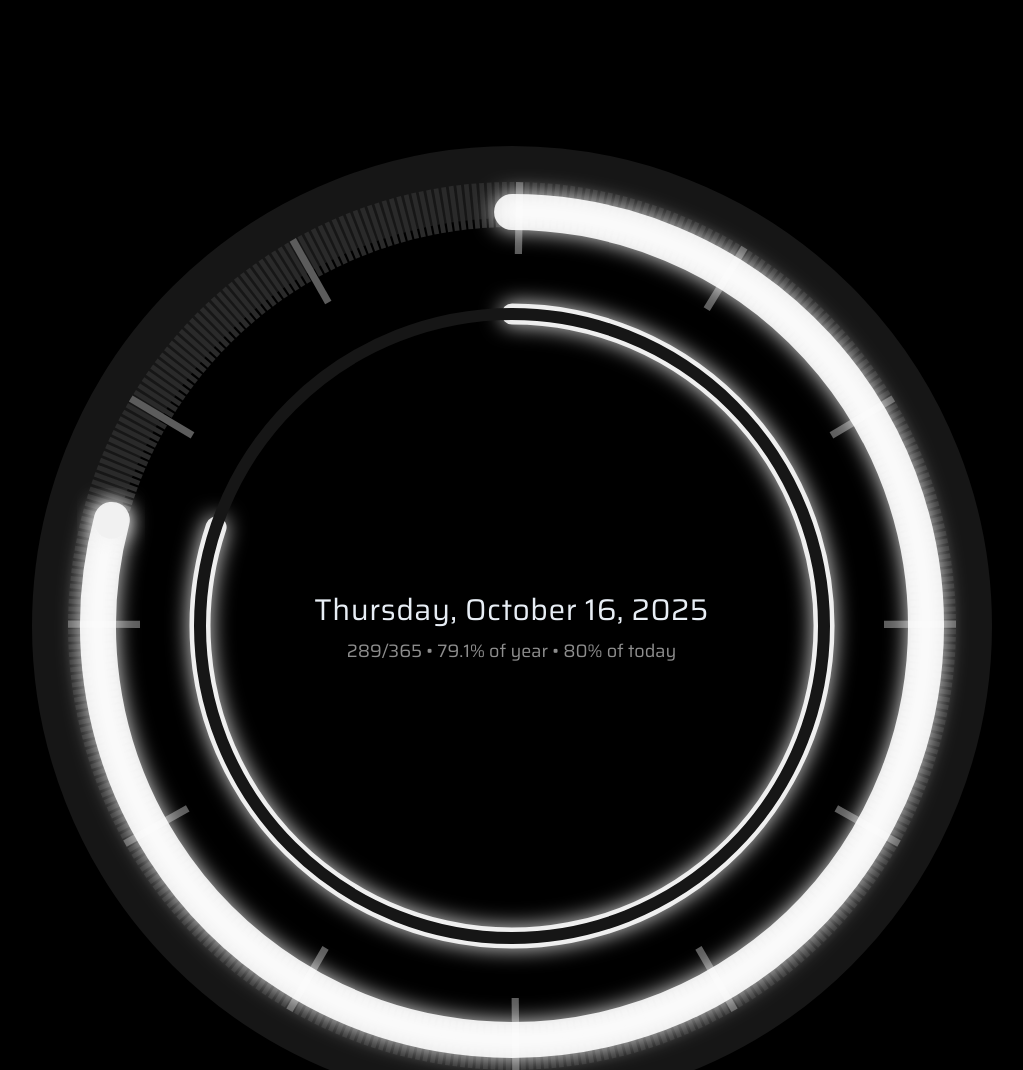
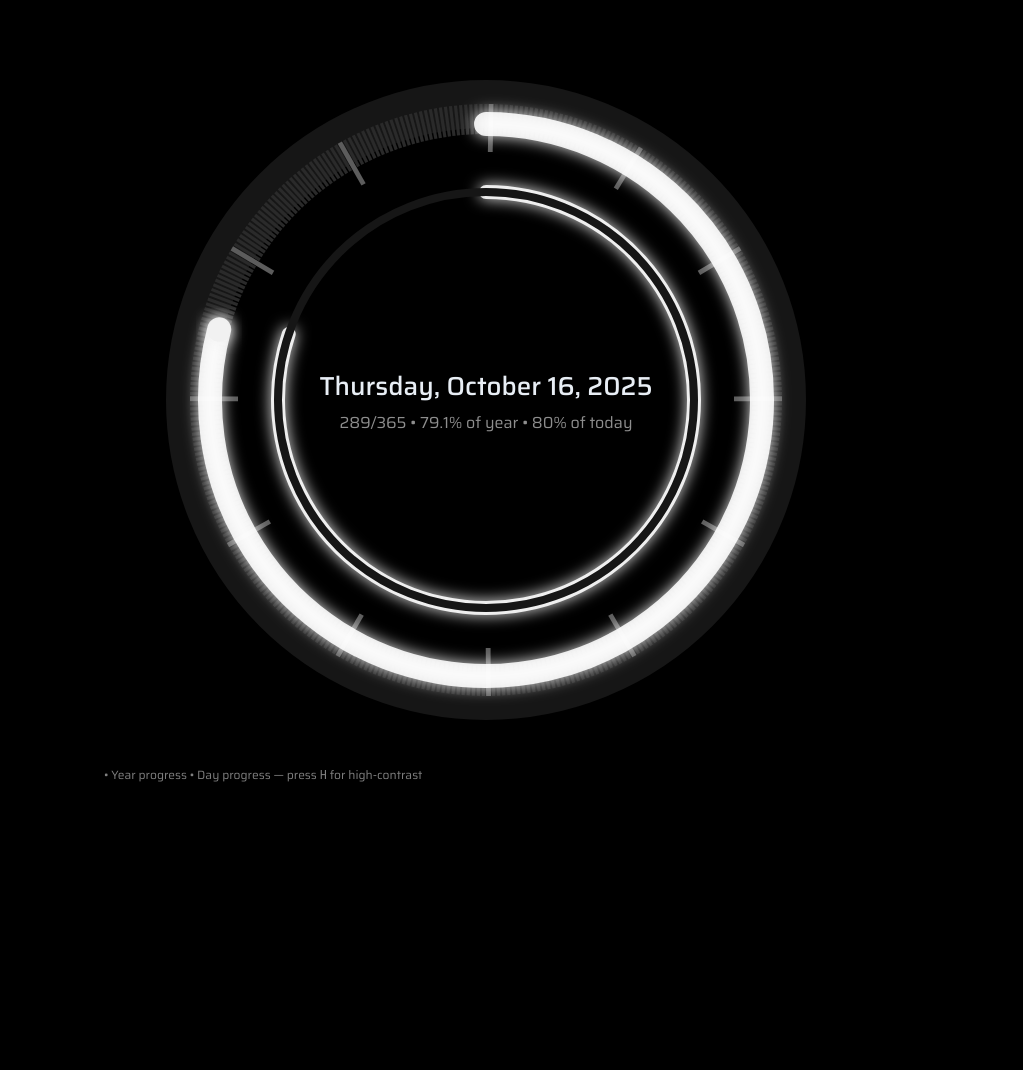
Before and after one commit to OPULENT-HARDWARE/Calendar-A, a plain HTML site: page index.html in a window 1280 px wide. Shown: the top 1070 px of the page, without its empty margins (154-1177 px from the left). After the commit the page ends 800 px from the top, so only its background shows below. Drawn offline with Linux system fonts and the light colour scheme.

Commit message:
Update index.html

```diff
--- a/index.html
+++ b/index.html
@@ -3,61 +3,77 @@
 <head>
 <meta charset="utf-8" />
 <meta name="viewport" content="width=device-width, initial-scale=1" />
-<title>Calendar Ring — Pure Black</title>
+<title>Calendar Ring — Adaptive</title>
 <style>
   @import url('https://fonts.googleapis.com/css2?family=Saira:wght@400;500;600&display=swap');
 
   :root{
     --bg: #000000;
-    --ring-base: #161616;          /* base ring color */
-    --ring-tick: #2a2a2a;          /* minor ticks */
-    --ring-tick-strong: #5c5c5c;   /* stronger ticks at month starts */
-    --progress: rgba(255,255,255,0.88);  /* year progress (subtle white glow) */
-    --today: #f1f1f1;              /* today marker */
-    --day-progress: rgba(255,255,255,0.88); /* within-today progress (subtle white glow) */
-    --text: #e8eef5;               /* primary text */
-    --muted: #8e8e8e;              /* secondary text (monochrome gray) */
+    --ring-base: #161616;
+    --ring-tick: #2a2a2a;
+    --ring-tick-strong: #5c5c5c;
+    --progress: rgba(255,255,255,0.88);
+    --today: #f1f1f1;
+    --day-progress: rgba(255,255,255,0.88);
+    --text: #e8eef5;
+    --muted: #8e8e8e;
+    --shadow: rgba(0,0,0,0.55);
   }
 
-  html, body{
-    margin:0; padding:0; background:var(--bg); color:var(--text);
-    font-family: 'Saira', Inter, ui-sans-serif, system-ui, Segoe UI, Roboto, Helvetica, Arial, Apple Color Emoji, Segoe UI Emoji;
-    overflow:hidden; /* prevent any stray scrollbars from glow/ticks */
+  html, body {
+    margin: 0;
+    padding: 0;
+    background: var(--bg);
+    color: var(--text);
+    font-family: 'Saira', ui-sans-serif, system-ui;
+    height: 100%;
+    width: 100%;
+    overflow: hidden;
+    display: flex;
+    justify-content: center;
+    align-items: center;
   }
 
-  .wrap{
-    width:100%;
-    display:grid;
-    place-items:center;
-    padding:clamp(12px, 2vw, 28px);
+  /* ADAPTIVE CENTERED RING FIX */
+  .wrap {
+    width: 100vmin;
+    height: 100vmin;
+    display: grid;
+    place-items: center;
   }
 
-  .card{
-    width:100%;
-    max-width:1200px;
-    aspect-ratio:1/1;
-    position:relative;
-    border-radius:24px;
-    background:#000;            /* pure black background */
-    border:none;
-    box-shadow:none;
-    overflow:hidden;
+  .card {
+    position: relative;
+    width: 100%;
+    height: 100%;
+    background: #000;
+    border-radius: 24px;
   }
 
-  svg{ width:100%; height:100%; display:block; }
+  svg { width: 100%; height: 100%; display: block; }
 
-  .center-text{
-    position:absolute; inset:0; display:grid; place-items:center; text-align:center; padding:16px;
-  }
-  .date-big{ font-size: clamp(18px, 3vw, 30px); letter-spacing: 0.5px; }
-  .date-sub{ font-size: clamp(12px, 2.2vw, 18px); color: var(--muted); margin-top:4px; }
-
-  .legend{
-    position:absolute; left:18px; bottom:16px; font-size:12px; color:var(--muted); opacity:.9;
+  .center-text {
+    position: absolute;
+    inset: 0;
+    display: grid;
+    place-items: center;
+    text-align: center;
+    padding: 16px;
   }
 
-  /* High contrast mode toggle (press "h") */
-  .high-contrast{
+  .date-big { font-size: clamp(16px, 3vw, 26px); font-weight: 500; }
+  .date-sub { font-size: clamp(12px, 2vw, 16px); color: var(--muted); margin-top: 4px; }
+
+  .legend {
+    position: absolute;
+    left: 18px;
+    bottom: 16px;
+    font-size: 12px;
+    color: var(--muted);
+    opacity: 0.9;
+  }
+
+  .high-contrast {
     --ring-base: #10151a;
     --ring-tick: #6b7f99;
     --ring-tick-strong: #ffffff;
@@ -66,7 +82,7 @@
     --day-progress: #ffea00;
   }
 
-  @media (prefers-reduced-motion: reduce){
+  @media (prefers-reduced-motion: reduce) {
     .animate { transition: none !important; animation: none !important; }
   }
 </style>
@@ -77,30 +93,28 @@
       <svg viewBox="-100 -100 200 200" aria-hidden="true">
         <defs>
           <filter id="glow" x="-50%" y="-50%" width="200%" height="200%">
-            <feGaussianBlur stdDeviation="1.8" result="b"/>
+            <feGaussianBlur stdDeviation="1.8" result="b" />
             <feMerge>
-              <feMergeNode in="b"/>
-              <feMergeNode in="SourceGraphic"/>
+              <feMergeNode in="b" />
+              <feMergeNode in="SourceGraphic" />
             </feMerge>
           </filter>
         </defs>
 
-        <!-- Outer base circle -->
+        <!-- Base rings -->
         <circle cx="0" cy="0" r="74" fill="none" stroke="var(--ring-base)" stroke-width="12" />
-
-        <!-- Year ticks (minor + stronger month-start ticks) -->
         <g id="ticks"></g>
 
         <!-- Year progress arc -->
         <path id="yearProgress" fill="none" stroke="var(--progress)" stroke-linecap="round" stroke-width="6" filter="url(#glow)" />
 
-        <!-- Today marker dot -->
+        <!-- Today marker -->
         <circle id="todayDot" r="2.8" fill="var(--today)" filter="url(#glow)" />
 
-        <!-- Within-today progress (inner thin arc: midnight→midnight) -->
+        <!-- Day progress inner ring -->
         <path id="dayProgress" fill="none" stroke="var(--day-progress)" stroke-linecap="round" stroke-width="3.5" filter="url(#glow)" />
 
-        <!-- Inner ring (visual guide) -->
+        <!-- Inner guide ring -->
         <circle cx="0" cy="0" r="52" fill="none" stroke="var(--ring-base)" stroke-width="2" />
       </svg>
 
@@ -117,146 +131,70 @@
 
 <script>
 (function(){
-  const card = document.getElementById('card');
-  const ticksG = document.getElementById('ticks');
-  const yearProgress = document.getElementById('yearProgress');
-  const dayProgress = document.getElementById('dayProgress');
-  const todayDot = document.getElementById('todayDot');
-  const dateBig = document.getElementById('dateBig');
-  const dateSub = document.getElementById('dateSub');
+  const card=document.getElementById('card');
+  const ticksG=document.getElementById('ticks');
+  const yearProgress=document.getElementById('yearProgress');
+  const dayProgress=document.getElementById('dayProgress');
+  const todayDot=document.getElementById('todayDot');
+  const dateBig=document.getElementById('dateBig');
+  const dateSub=document.getElementById('dateSub');
 
-  const R_TICK_INNER = 66.5;   // minor tick inner radius
-  const R_TICK_OUTER = 74;     // minor tick outer radius
-  const R_TICK_MONTH = 62;     // month tick inner radius (longer)
+  const R_MAJOR=74, R_TICK_INNER=66.5, R_TICK_OUTER=74, R_TICK_MONTH=62;
 
-  function isLeap(y){ return (y%4===0 && y%100!==0) || (y%400===0); }
-  function daysInYear(y){ return isLeap(y) ? 366 : 365; }
-  function doy(date){
-    const start = new Date(date.getFullYear(),0,1);
-    const diff = date - start; // ms
-    return Math.floor(diff/86400000) + 1; // 1-based DOY
-  }
-  function fractionOfDay(date){
-    return (date.getHours()*3600 + date.getMinutes()*60 + date.getSeconds() + date.getMilliseconds()/1000) / 86400;
-  }
-  function polarToCartesian(cx, cy, r, angleDeg){
-    const a = (angleDeg-90) * Math.PI/180; // 0° at 12 o'clock
-    return { x: cx + r * Math.cos(a), y: cy + r * Math.sin(a) };
-  }
-  function describeArc(r, startAngle, endAngle){
-    const delta = (endAngle - startAngle);
-    const largeArc = (delta % 360 + 360) % 360 > 180 ? 1 : 0;
-    const start = polarToCartesian(0,0,r,endAngle);
-    const end   = polarToCartesian(0,0,r,startAngle);
-    return `M ${start.x.toFixed(3)} ${start.y.toFixed(3)} A ${r} ${r} 0 ${largeArc} 0 ${end.x.toFixed(3)} ${end.y.toFixed(3)}`;
-  }
-
-  // Build tick marks once (stronger ticks at month starts)
-  function monthStartDOYs(year){
-    const arr = [1];
-    for(let m=1;m<12;m++){
-      const d = new Date(year,m,1);
-      arr.push(doy(d));
-    }
-    return arr; // 12 entries, 1-based DOY of each month start
-  }
+  function isLeap(y){return(y%4===0&&y%100!==0)||y%400===0;}
+  function daysInYear(y){return isLeap(y)?366:365;}
+  function doy(date){return Math.floor((date - new Date(date.getFullYear(),0,0))/86400000);}
+  function fractionOfDay(date){return (date.getHours()*3600+date.getMinutes()*60+date.getSeconds()+date.getMilliseconds()/1000)/86400;}
+  function polarToCartesian(cx,cy,r,a){const rad=(a-90)*Math.PI/180;return{x:cx+r*Math.cos(rad),y:cy+r*Math.sin(rad)};}
+  function describeArc(r,start,end){const large=(end-start)%360>180?1:0;const s=polarToCartesian(0,0,r,end),e=polarToCartesian(0,0,r,start);return`M ${s.x} ${s.y} A ${r} ${r} 0 ${large} 0 ${e.x} ${e.y}`;}
 
   function buildTicks(year){
-    const total = daysInYear(year);
-    const monthStarts = new Set(monthStartDOYs(year));
-    const slice = 360/total;
-    const gFrag = document.createDocumentFragment();
-    for(let d=1; d<=total; d++){
-      const angle = d*slice; // degrees
-      const isMonthTick = monthStarts.has(d);
-      const inner = isMonthTick ? R_TICK_MONTH : R_TICK_INNER;
-      const outer = R_TICK_OUTER;
-      const p1 = polarToCartesian(0,0, inner, angle);
-      const p2 = polarToCartesian(0,0, outer, angle);
-      const line = document.createElementNS('http://www.w3.org/2000/svg','line');
-      line.setAttribute('x1', p1.x);
-      line.setAttribute('y1', p1.y);
-      line.setAttribute('x2', p2.x);
-      line.setAttribute('y2', p2.y);
-      line.setAttribute('stroke', isMonthTick ? 'var(--ring-tick-strong)' : 'var(--ring-tick)');
-      line.setAttribute('stroke-width', isMonthTick ? '1.2' : '0.8');
-      gFrag.appendChild(line);
+    const total=daysInYear(year);
+    const monthStarts=new Set([...Array(12).keys()].map(m=>doy(new Date(year,m,1))));
+    const frag=document.createDocumentFragment();
+    for(let d=1;d<=total;d++){
+      const angle=(d/total)*360;
+      const isMonth=monthStarts.has(d);
+      const inner=isMonth?R_TICK_MONTH:R_TICK_INNER;
+      const p1=polarToCartesian(0,0,inner,angle);
+      const p2=polarToCartesian(0,0,R_TICK_OUTER,angle);
+      const line=document.createElementNS('http://www.w3.org/2000/svg','line');
+      line.setAttribute('x1',p1.x);line.setAttribute('y1',p1.y);
+      line.setAttribute('x2',p2.x);line.setAttribute('y2',p2.y);
+      line.setAttribute('stroke',isMonth?'var(--ring-tick-strong)':'var(--ring-tick)');
+      line.setAttribute('stroke-width',isMonth?'1.2':'0.8');
+      frag.appendChild(line);
     }
-    ticksG.innerHTML = '';
-    ticksG.appendChild(gFrag);
+    ticksG.innerHTML='';ticksG.appendChild(frag);
   }
 
   function update(){
-    const now = new Date();
-    const y = now.getFullYear();
-    const total = daysInYear(y);
-    const dayOfYear = doy(now);                   // 1..365/366
-    const slice = 360/total;                      // degrees per day
-    const yearFracByDOY = (dayOfYear-1)/total;    // 0..almost 1, start of today
-    const withinDay = fractionOfDay(now);         // 0..1
-
-    // Year progress arc up to "now" (includes within-day fraction), start at 12 o'clock
-    const yearProgressDeg = (yearFracByDOY + withinDay/total) * 360;
-    yearProgress.setAttribute('d', describeArc(69, 0.01, Math.max(0.01, yearProgressDeg)));
-
-    // Today marker at center of today's slice
-    const todayAngle = (dayOfYear-0.5)*slice;
-    const pos = polarToCartesian(0,0,69, todayAngle);
-    todayDot.setAttribute('cx', pos.x.toFixed(3));
-    todayDot.setAttribute('cy', pos.y.toFixed(3));
-
-    // Day progress around the inner ring (midnight → midnight), starting at 12 o'clock
-    const dayDeg = withinDay * 360;
-    dayProgress.setAttribute('d', describeArc(52, 0.01, Math.max(0.02, dayDeg)));
-
-    // Center text
-    const wd = now.toLocaleDateString(undefined, { weekday:'long' });
-    const mo = now.toLocaleDateString(undefined, { month:'long' });
-    const dd = now.toLocaleDateString(undefined, { day:'numeric' });
-    const yyyy = y;
-
-    // Percentage of year complete (including intra-day)
-    const yearPct = ((dayOfYear-1 + withinDay)/total)*100;
-    dateBig.textContent = `${wd}, ${mo} ${dd}, ${yyyy}`;
-    dateSub.textContent = `${dayOfYear}/${total} • ${yearPct.toFixed(1)}% of year • ${Math.round(withinDay*100)}% of today`;
-
-    // ARIA label
-    card.setAttribute('aria-label', `Today is ${wd}, ${mo} ${dd}, ${yyyy}. Day ${dayOfYear} of ${total}. ${yearPct.toFixed(1)} percent of the year complete.`);
-
+    const now=new Date();
+    const y=now.getFullYear();
+    const total=daysInYear(y);
+    const dayOfYear=doy(now);
+    const fracDay=fractionOfDay(now);
+    const yearDeg=((dayOfYear-1+fracDay)/total)*360;
+    yearProgress.setAttribute('d',describeArc(69,0.01,yearDeg));
+    const todayAngle=((dayOfYear-0.5)/total)*360;
+    const pos=polarToCartesian(0,0,69,todayAngle);
+    todayDot.setAttribute('cx',pos.x);todayDot.setAttribute('cy',pos.y);
+    dayProgress.setAttribute('d',describeArc(52,0.01,fracDay*360));
+    const wd=now.toLocaleDateString(undefined,{weekday:'long'});
+    const mo=now.toLocaleDateString(undefined,{month:'long'});
+    const dd=now.toLocaleDateString(undefined,{day:'numeric'});
+    const pct=((dayOfYear-1+fracDay)/total*100).toFixed(1);
+    dateBig.textContent=`${wd}, ${mo} ${dd}, ${y}`;
+    dateSub.textContent=`${dayOfYear}/${total} • ${pct}% of year • ${Math.round(fracDay*100)}% of today`;
     requestAnimationFrame(update);
   }
 
-  // Init
-  (function init(){
-    const now = new Date();
-    buildTicks(now.getFullYear());
+  document.addEventListener('keydown',e=>{
+    if(e.key.toLowerCase()==='h')document.body.classList.toggle('high-contrast');
+  });
 
-    // Self-tests (console)
-    try{
-      console.assert(daysInYear(2024) === 366, '2024 leap year');
-      console.assert(daysInYear(2025) === 365, '2025 common year');
-      console.assert(describeArc(10,0,90).startsWith('M '), 'describeArc syntax');
-    }catch(e){ console.warn('Self-tests failed:', e); }
-
-    // Rebuild ticks if the year changes (e.g., New Year)
-    let lastYear = now.getFullYear();
-    setInterval(()=>{
-      const y = (new Date()).getFullYear();
-      if(y !== lastYear){
-        buildTicks(y);
-        lastYear = y;
-      }
-    }, 60000);
-
-    // High-contrast toggle
-    document.addEventListener('keydown', (e)=>{
-      if(e.key.toLowerCase()==='h'){
-        document.body.classList.toggle('high-contrast');
-      }
-    });
-
-    update();
-  })();
+  buildTicks(new Date().getFullYear());
+  update();
 })();
 </script>
 </body>
```
